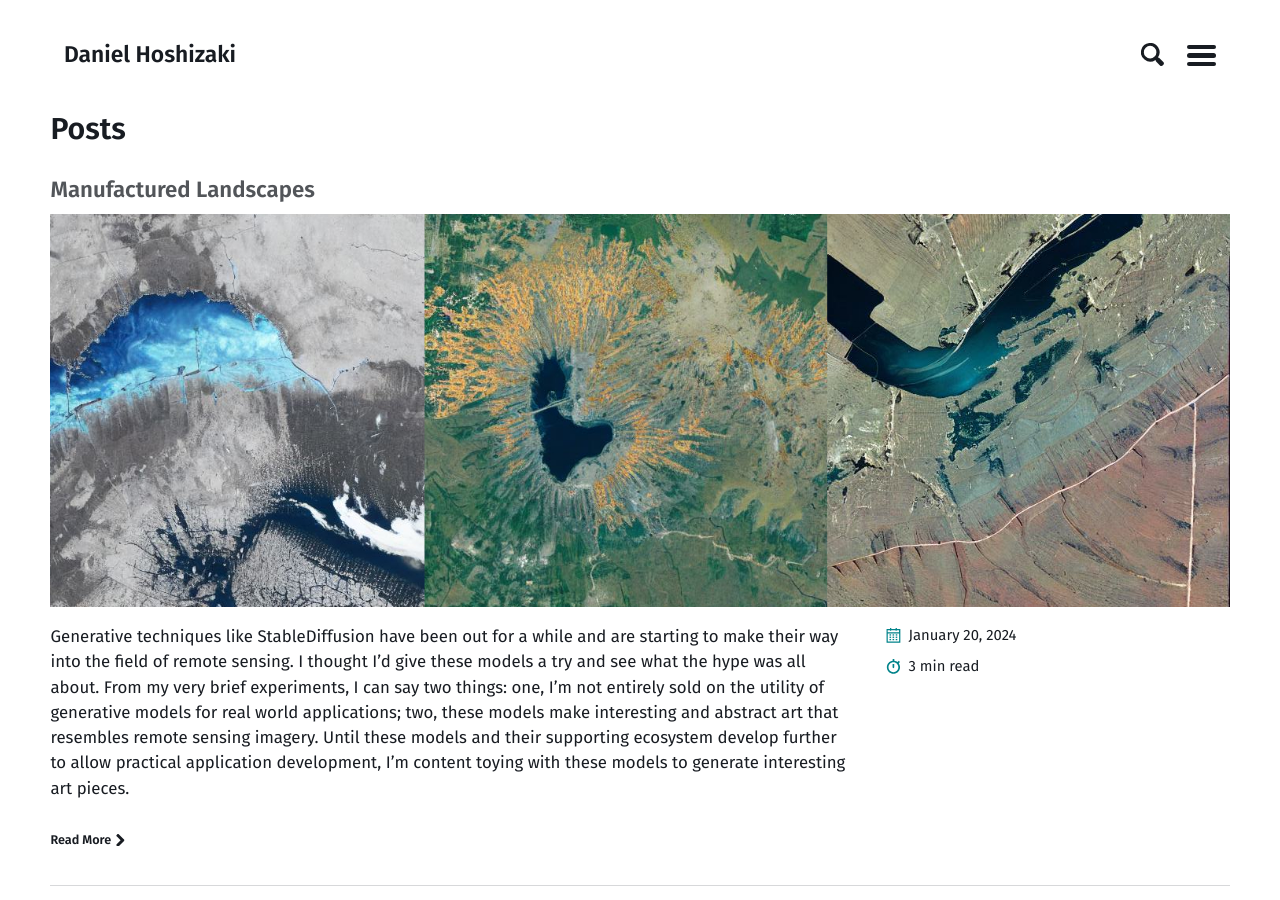
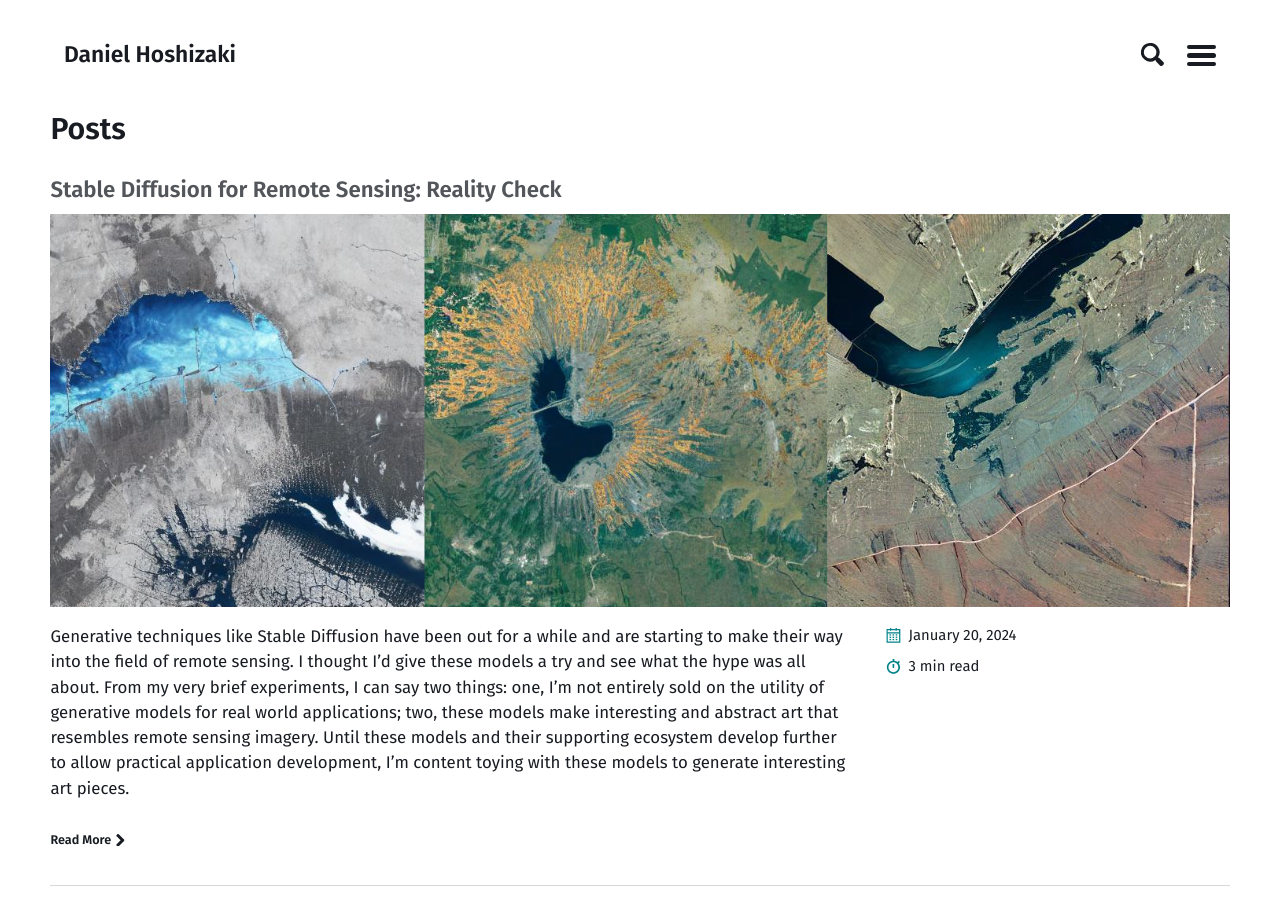
Before and after one commit to danielhoshizaki/danielhoshizaki, a Jekyll site: the page built from index.html, in a window 1280 px wide and 900 px high. Built offline with Jekyll 4.4.1, drawn with Linux system fonts in a browser that asks for light colours; the list of posts is cut into pages by our own code.

Commit message:
Update 2024-01-20-stable-diffusion.md

```diff
--- a/_posts/2024-01-20-stable-diffusion.md
+++ b/_posts/2024-01-20-stable-diffusion.md
@@ -1,6 +1,6 @@
 ---
 layout: post
-title:  "Manufactured Landscapes"
+title:  "Stable Diffusion for Remote Sensing: Reality Check"
 name:  "Daniel Hoshizaki"
 image:
   path: /assets/images/diffusion/sd-banner_2.jpg
@@ -8,11 +8,11 @@ image:
 categories: [Remote Sensing, Deep Learning]
 ---
 
-Generative techniques like StableDiffusion have been out for a while and are starting to make their way into the field of remote sensing. I thought I'd give these models a try and see what the hype was all about. From my very brief experiments, I can say two things: one, I'm not entirely sold on the utility of generative models for real world applications; two, these models make interesting and abstract art that resembles remote sensing imagery. Until these models and their supporting ecosystem develop further to allow practical application development, I'm content toying with these models to generate interesting art pieces.
+Generative techniques like Stable Diffusion have been out for a while and are starting to make their way into the field of remote sensing. I thought I'd give these models a try and see what the hype was all about. From my very brief experiments, I can say two things: one, I'm not entirely sold on the utility of generative models for real world applications; two, these models make interesting and abstract art that resembles remote sensing imagery. Until these models and their supporting ecosystem develop further to allow practical application development, I'm content toying with these models to generate interesting art pieces.
 
 ## Base Knowledge
 
-Interestingly, pretrained StableDiffusion (SD) models have a built in understanding of satellite imagery. These models are pretrained on LAION-5B, which includes both [captioned arial and satellite imagery](https://arxiv.org/pdf/2309.15535.pdf). I asked SD1.5 and SDXL to create "satellite images of mountains," and this is what they produced:
+Interestingly, pretrained Stable Diffusion (SD) models have a built in understanding of satellite imagery. These models are pretrained on LAION-5B, which includes both [captioned arial and satellite imagery](https://arxiv.org/pdf/2309.15535.pdf). I asked SD1.5 and SDXL to create "satellite images of mountains," and this is what they produced:
 
 <p align="center">
   <img src="/assets/images/diffusion/xl_beach.png" width="512" height="512"/>
```
